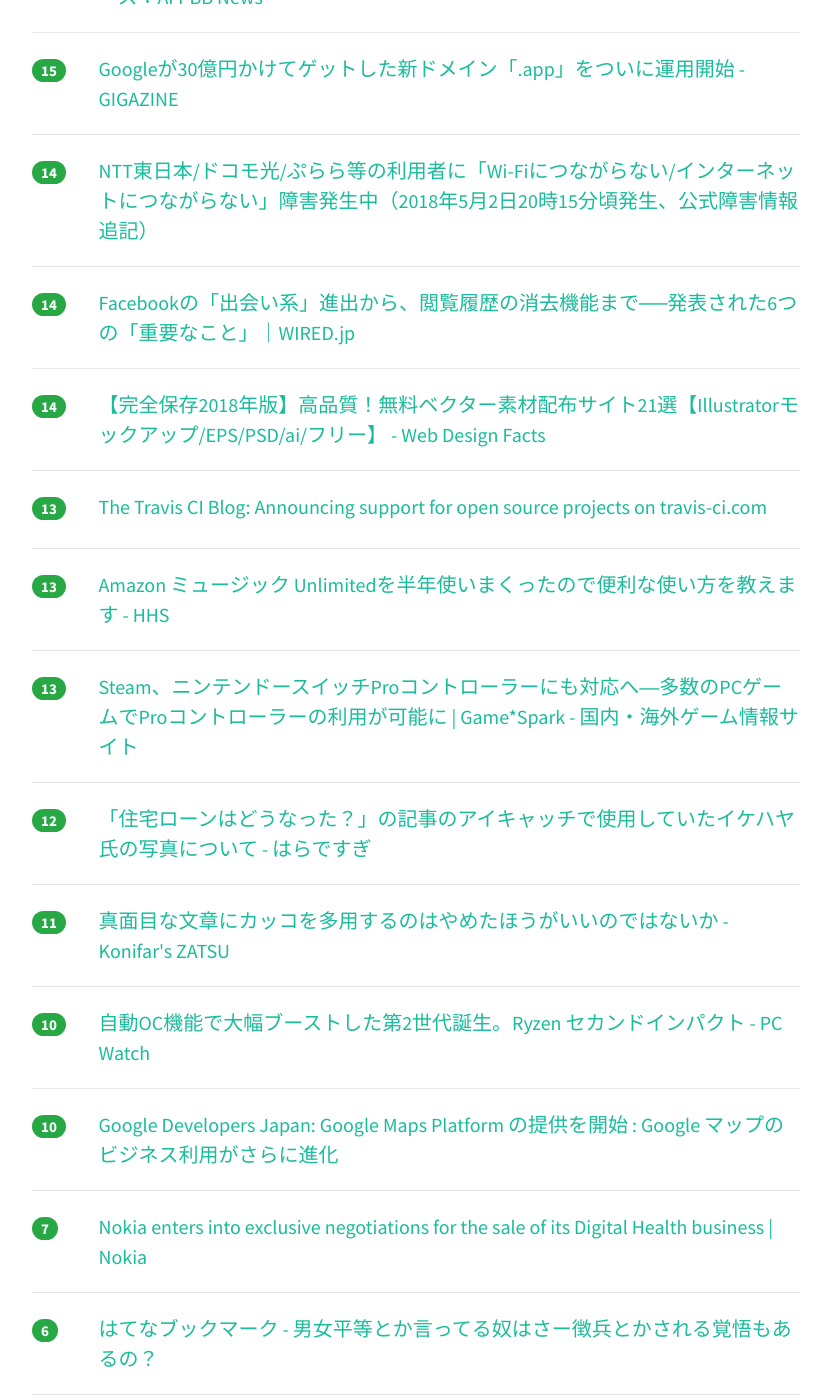
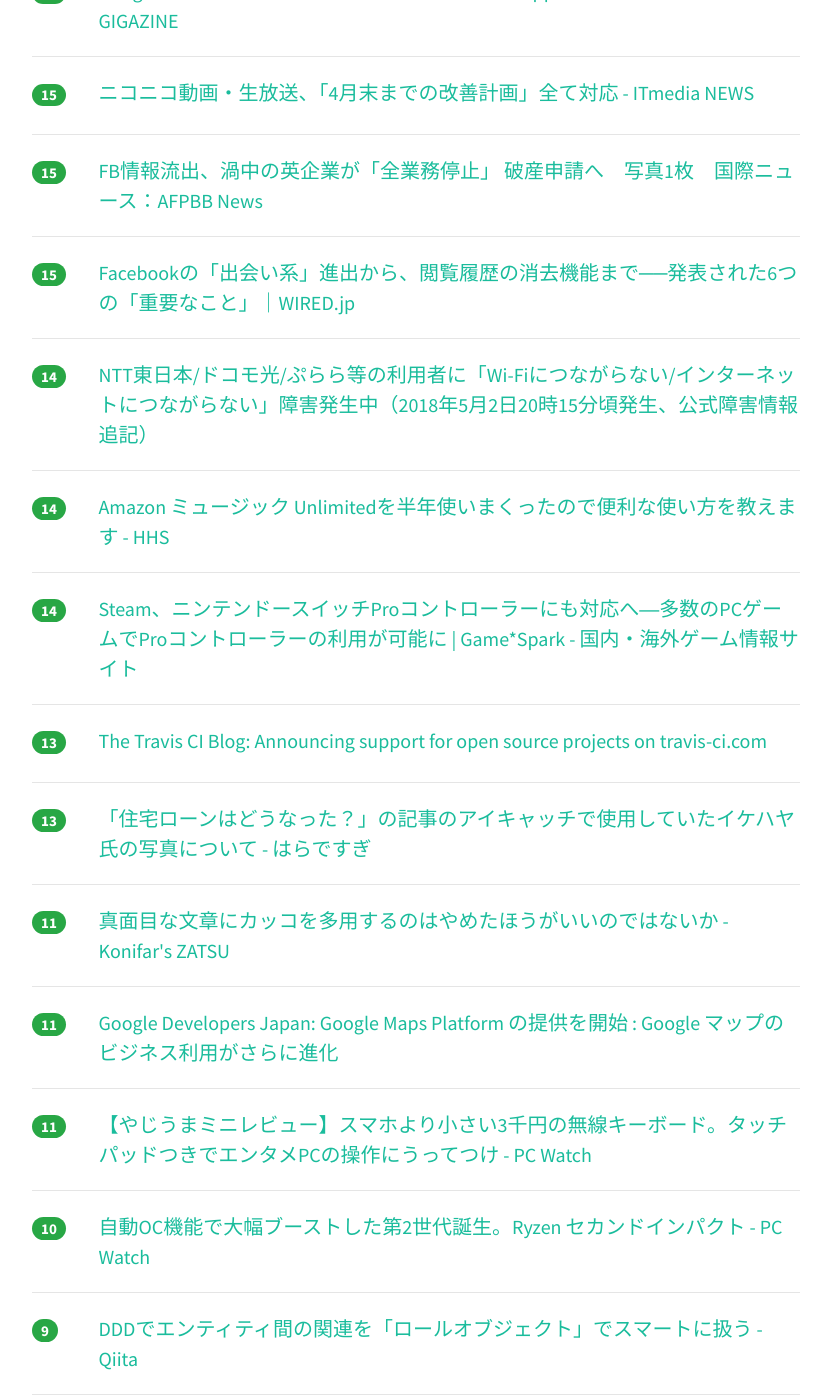
Before and after one commit to yatta47/hatena-matome-site, a Jekyll site: the page built from _posts/2018-05-03-hatena.md, in a window 1280 px wide and 1400 px high, scrolled down 3552 px. Shown: the whole window, without its empty margins (224-1052 px from the left). Built offline with Jekyll 4.4.1, drawn with Linux system fonts in a browser that asks for light colours; nearby versions of some CDN libraries; some of the changed text lies outside the part shown.

Commit message:
Updated 2018-05-03

```diff
--- a/_posts/2018-05-03-hatena.md
+++ b/_posts/2018-05-03-hatena.md
@@ -1,23 +1,23 @@
 ---
 layout: post
 title:  "2018-05-03 はてぶIT"
-date:   2018-05-03 19:02:52
+date:   2018-05-03 20:02:52
 tags: [it-hotentry]
 ---
-49 件のデータあり
+53 件のデータあり
 
 <hr><div class="row">
-<div class="col-1"><span class="badge badge-pill badge-success h2">519</span></div>
+<div class="col-1"><span class="badge badge-pill badge-success h2">566</span></div>
 <div class="col-11"><a href='https://sairu.co.jp/doernote/0034' target='_blank'>キーエンスのWebマーケティングが凄すぎるので、解説してみた | DOER NOTE</a></div>
 </div>
 <hr>
 <div class="row">
-<div class="col-1"><span class="badge badge-pill badge-success h2">173</span></div>
+<div class="col-1"><span class="badge badge-pill badge-success h2">178</span></div>
 <div class="col-11"><a href='https://anond.hatelabo.jp/20180502164021' target='_blank'>マクドナルド高すぎ</a></div>
 </div>
 <hr>
 <div class="row">
-<div class="col-1"><span class="badge badge-pill badge-success h2">142</span></div>
+<div class="col-1"><span class="badge badge-pill badge-success h2">152</span></div>
 <div class="col-11"><a href='https://iphone-mania.jp/news-210969/' target='_blank'>減額のはずなのに！Apple、iPhoneのバッテリー交換希望者に3万円以上請求 - iPhone Mania</a></div>
 </div>
 <hr>
@@ -27,17 +27,17 @@ tags: [it-hotentry]
 </div>
 <hr>
 <div class="row">
-<div class="col-1"><span class="badge badge-pill badge-success h2">94</span></div>
+<div class="col-1"><span class="badge badge-pill badge-success h2">121</span></div>
+<div class="col-11"><a href='http://jp.automaton.am/articles/newsjp/20180503-67176/' target='_blank'>『PUBG』開発元、制作初期メンバー全員に最大5億円のボーナスを支給へ。昨年入社した社員にも平均300万円支給 | AUTOMATON</a></div>
+</div>
+<hr>
+<div class="row">
+<div class="col-1"><span class="badge badge-pill badge-success h2">100</span></div>
 <div class="col-11"><a href='https://cpplover.blogspot.com/2018/05/llvm5llvmsjw.html' target='_blank'>本の虫: LLVMで5番目に貢献の多い開発者、LLVMの最近のSJW運動に反対して開発をやめると表明</a></div>
 </div>
 <hr>
 <div class="row">
 <div class="col-1"><span class="badge badge-pill badge-success h2">90</span></div>
-<div class="col-11"><a href='http://jp.automaton.am/articles/newsjp/20180503-67176/' target='_blank'>『PUBG』開発元、制作初期メンバー全員に最大5億円のボーナスを支給へ。昨年入社した社員にも平均300万円支給 | AUTOMATON</a></div>
-</div>
-<hr>
-<div class="row">
-<div class="col-1"><span class="badge badge-pill badge-success h2">86</span></div>
 <div class="col-11"><a href='https://www.asahi.com/articles/ASL4P64P5L4POIPE016.html' target='_blank'>１７歳のツイートに賛否殺到　「政権擁護じゃないのに」：朝日新聞デジタル</a></div>
 </div>
 <hr>
@@ -47,7 +47,12 @@ tags: [it-hotentry]
 </div>
 <hr>
 <div class="row">
-<div class="col-1"><span class="badge badge-pill badge-success h2">52</span></div>
+<div class="col-1"><span class="badge badge-pill badge-success h2">59</span></div>
+<div class="col-11"><a href='https://note.mu/tsumujikaze/n/n8b5f9cfec2c9' target='_blank'>なぜモダンなプロダクトチームによるリーンなプロダクト開発が必要なのか｜川嶋一矢@メルペイPM｜note</a></div>
+</div>
+<hr>
+<div class="row">
+<div class="col-1"><span class="badge badge-pill badge-success h2">53</span></div>
 <div class="col-11"><a href='https://github.com/google/gvisor' target='_blank'>GitHub - google/gvisor: Sandboxed Container Runtime</a></div>
 </div>
 <hr>
@@ -72,12 +77,7 @@ tags: [it-hotentry]
 </div>
 <hr>
 <div class="row">
-<div class="col-1"><span class="badge badge-pill badge-success h2">38</span></div>
-<div class="col-11"><a href='https://note.mu/tsumujikaze/n/n8b5f9cfec2c9' target='_blank'>なぜモダンなプロダクトチームによるリーンなプロダクト開発が必要なのか｜川嶋一矢@メルペイPM｜note</a></div>
-</div>
-<hr>
-<div class="row">
-<div class="col-1"><span class="badge badge-pill badge-success h2">35</span></div>
+<div class="col-1"><span class="badge badge-pill badge-success h2">37</span></div>
 <div class="col-11"><a href='https://sonymemo.hateblo.jp/entry/2018/05/02/120000' target='_blank'>MIDIコントローラ(BEHRINGER X-Touch mini)を使って Lightroomで写真を爆速編集！ - $*nymemo</a></div>
 </div>
 <hr>
@@ -87,18 +87,18 @@ tags: [it-hotentry]
 </div>
 <hr>
 <div class="row">
+<div class="col-1"><span class="badge badge-pill badge-success h2">31</span></div>
+<div class="col-11"><a href='https://www.gizmodo.jp/2018/05/re-iphone-mac.html' target='_blank'>iPhoneとMacをシームレスに連携させる方法 | ギズモード・ジャパン</a></div>
+</div>
+<hr>
+<div class="row">
 <div class="col-1"><span class="badge badge-pill badge-success h2">30</span></div>
-<div class="col-11"><a href='https://www.gizmodo.jp/2018/05/re-iphone-mac.html' target='_blank'>iPhoneとMacをシームレスに連携させる方法 | ギズモード・ジャパン</a></div>
+<div class="col-11"><a href='http://blog.aidemy.net/entry/2018/05/02/230322' target='_blank'>大公開！初心者でもわかるAidemy社内インフラの全容 - Aidemy Tech Blog</a></div>
 </div>
 <hr>
 <div class="row">
 <div class="col-1"><span class="badge badge-pill badge-success h2">29</span></div>
 <div class="col-11"><a href='https://qiita.com/hiruberuto/items/5321d8cebce7b87851f6' target='_blank'>モナドのまほう　第１話『画像が表示できました』 - Qiita</a></div>
-</div>
-<hr>
-<div class="row">
-<div class="col-1"><span class="badge badge-pill badge-success h2">28</span></div>
-<div class="col-11"><a href='http://blog.aidemy.net/entry/2018/05/02/230322' target='_blank'>大公開！初心者でもわかるAidemy社内インフラの全容 - Aidemy Tech Blog</a></div>
 </div>
 <hr>
 <div class="row">
@@ -117,8 +117,13 @@ tags: [it-hotentry]
 </div>
 <hr>
 <div class="row">
-<div class="col-1"><span class="badge badge-pill badge-success h2">24</span></div>
+<div class="col-1"><span class="badge badge-pill badge-success h2">25</span></div>
 <div class="col-11"><a href='http://www.itmedia.co.jp/enterprise/articles/1805/02/news051.html' target='_blank'>もはやOSは収益源ではない　Microsoftが目指す「脱」OSとは - ITmedia エンタープライズ</a></div>
+</div>
+<hr>
+<div class="row">
+<div class="col-1"><span class="badge badge-pill badge-success h2">25</span></div>
+<div class="col-11"><a href='https://www.irasutoya.com/2018/05/blog-post_52.html' target='_blank'>黒歴史ノートのイラスト | かわいいフリー素材集 いらすとや</a></div>
 </div>
 <hr>
 <div class="row">
@@ -133,7 +138,7 @@ tags: [it-hotentry]
 <hr>
 <div class="row">
 <div class="col-1"><span class="badge badge-pill badge-success h2">21</span></div>
-<div class="col-11"><a href='https://www.irasutoya.com/2018/05/blog-post_52.html' target='_blank'>黒歴史ノートのイラスト | かわいいフリー素材集 いらすとや</a></div>
+<div class="col-11"><a href='http://www.webdesignfacts.net/entry/free-vectorsite201804' target='_blank'>【完全保存2018年版】高品質！無料ベクター素材配布サイト21選【Illustratorモックアップ/EPS/PSD/ai/フリー】 - Web Design Facts</a></div>
 </div>
 <hr>
 <div class="row">
@@ -157,6 +162,11 @@ tags: [it-hotentry]
 </div>
 <hr>
 <div class="row">
+<div class="col-1"><span class="badge badge-pill badge-success h2">18</span></div>
+<div class="col-11"><a href='https://intoli.com/blog/transcoding-on-aws-lambda/' target='_blank'>Running FFmpeg on AWS Lambda for 1.9% the cost of AWS Elastic Transcoder</a></div>
+</div>
+<hr>
+<div class="row">
 <div class="col-1"><span class="badge badge-pill badge-success h2">17</span></div>
 <div class="col-11"><a href='https://cloudplatform.googleblog.com/2018/05/Open-sourcing-gVisor-a-sandboxed-container-runtime.html?m=1' target='_blank'>Google Cloud Platform Blog: Open-sourcing gVisor, a sandboxed container runtime</a></div>
 </div>
@@ -173,7 +183,7 @@ tags: [it-hotentry]
 <hr>
 <div class="row">
 <div class="col-1"><span class="badge badge-pill badge-success h2">16</span></div>
-<div class="col-11"><a href='https://intoli.com/blog/transcoding-on-aws-lambda/' target='_blank'>Running FFmpeg on AWS Lambda for 1.9% the cost of AWS Elastic Transcoder</a></div>
+<div class="col-11"><a href='https://gigazine.net/news/20180502-google-domain-app/' target='_blank'>Googleが30億円かけてゲットした新ドメイン「.app」をついに運用開始 - GIGAZINE</a></div>
 </div>
 <hr>
 <div class="row">
@@ -188,7 +198,7 @@ tags: [it-hotentry]
 <hr>
 <div class="row">
 <div class="col-1"><span class="badge badge-pill badge-success h2">15</span></div>
-<div class="col-11"><a href='https://gigazine.net/news/20180502-google-domain-app/' target='_blank'>Googleが30億円かけてゲットした新ドメイン「.app」をついに運用開始 - GIGAZINE</a></div>
+<div class="col-11"><a href='https://wired.jp/2018/05/02/facebook-announced-at-f8-2018/' target='_blank'>Facebookの「出会い系」進出から、閲覧履歴の消去機能まで──発表された6つの「重要なこと」｜WIRED.jp</a></div>
 </div>
 <hr>
 <div class="row">
@@ -198,12 +208,12 @@ tags: [it-hotentry]
 <hr>
 <div class="row">
 <div class="col-1"><span class="badge badge-pill badge-success h2">14</span></div>
-<div class="col-11"><a href='https://wired.jp/2018/05/02/facebook-announced-at-f8-2018/' target='_blank'>Facebookの「出会い系」進出から、閲覧履歴の消去機能まで──発表された6つの「重要なこと」｜WIRED.jp</a></div>
+<div class="col-11"><a href='http://lonestar.hatenablog.com/entry/amazon-music-unlimited' target='_blank'>Amazon ミュージック Unlimitedを半年使いまくったので便利な使い方を教えます - HHS</a></div>
 </div>
 <hr>
 <div class="row">
 <div class="col-1"><span class="badge badge-pill badge-success h2">14</span></div>
-<div class="col-11"><a href='http://www.webdesignfacts.net/entry/free-vectorsite201804' target='_blank'>【完全保存2018年版】高品質！無料ベクター素材配布サイト21選【Illustratorモックアップ/EPS/PSD/ai/フリー】 - Web Design Facts</a></div>
+<div class="col-11"><a href='https://www.gamespark.jp/article/2018/05/03/80507.html' target='_blank'>Steam、ニンテンドースイッチProコントローラーにも対応へ―多数のPCゲームでProコントローラーの利用が可能に | Game*Spark - 国内・海外ゲーム情報サイト</a></div>
 </div>
 <hr>
 <div class="row">
@@ -213,16 +223,6 @@ tags: [it-hotentry]
 <hr>
 <div class="row">
 <div class="col-1"><span class="badge badge-pill badge-success h2">13</span></div>
-<div class="col-11"><a href='http://lonestar.hatenablog.com/entry/amazon-music-unlimited' target='_blank'>Amazon ミュージック Unlimitedを半年使いまくったので便利な使い方を教えます - HHS</a></div>
-</div>
-<hr>
-<div class="row">
-<div class="col-1"><span class="badge badge-pill badge-success h2">13</span></div>
-<div class="col-11"><a href='https://www.gamespark.jp/article/2018/05/03/80507.html' target='_blank'>Steam、ニンテンドースイッチProコントローラーにも対応へ―多数のPCゲームでProコントローラーの利用が可能に | Game*Spark - 国内・海外ゲーム情報サイト</a></div>
-</div>
-<hr>
-<div class="row">
-<div class="col-1"><span class="badge badge-pill badge-success h2">12</span></div>
 <div class="col-11"><a href='http://www.haradesugi.com/entry/ikedahayato_9' target='_blank'>「住宅ローンはどうなった？」の記事のアイキャッチで使用していたイケハヤ氏の写真について - はらですぎ</a></div>
 </div>
 <hr>
@@ -232,13 +232,28 @@ tags: [it-hotentry]
 </div>
 <hr>
 <div class="row">
+<div class="col-1"><span class="badge badge-pill badge-success h2">11</span></div>
+<div class="col-11"><a href='https://developers-jp.googleblog.com/2018/05/google-maps-platform-google.html' target='_blank'>Google Developers Japan: Google Maps Platform の提供を開始 : Google マップのビジネス利用がさらに進化</a></div>
+</div>
+<hr>
+<div class="row">
+<div class="col-1"><span class="badge badge-pill badge-success h2">11</span></div>
+<div class="col-11"><a href='https://pc.watch.impress.co.jp/docs/column/yajiuma-mini-review/1120134.html' target='_blank'>【やじうまミニレビュー】スマホより小さい3千円の無線キーボード。タッチパッドつきでエンタメPCの操作にうってつけ - PC Watch</a></div>
+</div>
+<hr>
+<div class="row">
 <div class="col-1"><span class="badge badge-pill badge-success h2">10</span></div>
 <div class="col-11"><a href='https://pc.watch.impress.co.jp/docs/news/1119988.html' target='_blank'>自動OC機能で大幅ブーストした第2世代誕生。Ryzen セカンドインパクト - PC Watch</a></div>
 </div>
 <hr>
 <div class="row">
-<div class="col-1"><span class="badge badge-pill badge-success h2">10</span></div>
-<div class="col-11"><a href='https://developers-jp.googleblog.com/2018/05/google-maps-platform-google.html' target='_blank'>Google Developers Japan: Google Maps Platform の提供を開始 : Google マップのビジネス利用がさらに進化</a></div>
+<div class="col-1"><span class="badge badge-pill badge-success h2">9</span></div>
+<div class="col-11"><a href='https://qiita.com/crossroad0201/items/bd1c66819e47e95a8754' target='_blank'>DDDでエンティティ間の関連を「ロールオブジェクト」でスマートに扱う - Qiita</a></div>
+</div>
+<hr>
+<div class="row">
+<div class="col-1"><span class="badge badge-pill badge-success h2">9</span></div>
+<div class="col-11"><a href='https://akiba-pc.watch.impress.co.jp/docs/wakiba/find/1120184.html' target='_blank'>フルHD越えの2in1 PC「ThinkPad X1 Tablet」が税込65,800円でセール （取材中に見つけた○○なもの） - AKIBA PC Hotline!</a></div>
 </div>
 <hr>
 <div class="row">
@@ -247,6 +262,11 @@ tags: [it-hotentry]
 </div>
 <hr>
 <div class="row">
+<div class="col-1"><span class="badge badge-pill badge-success h2">7</span></div>
+<div class="col-11"><a href='http://realsound.jp/tech/2018/05/post-189762.html' target='_blank'>プラモ愛好者が驚愕した『Nintendo Labo』の“説明”ーー「わからないとは言わせない」任天堂の気迫｜Real Sound｜リアルサウンド テック</a></div>
+</div>
+<hr>
+<div class="row">
 <div class="col-1"><span class="badge badge-pill badge-success h2">6</span></div>
 <div class="col-11"><a href='http://b.hatena.ne.jp/entry/s/anond.hatelabo.jp/20180502113901' target='_blank'>はてなブックマーク - 男女平等とか言ってる奴はさー徴兵とかされる覚悟もあるの？</a></div>
 </div>
```
